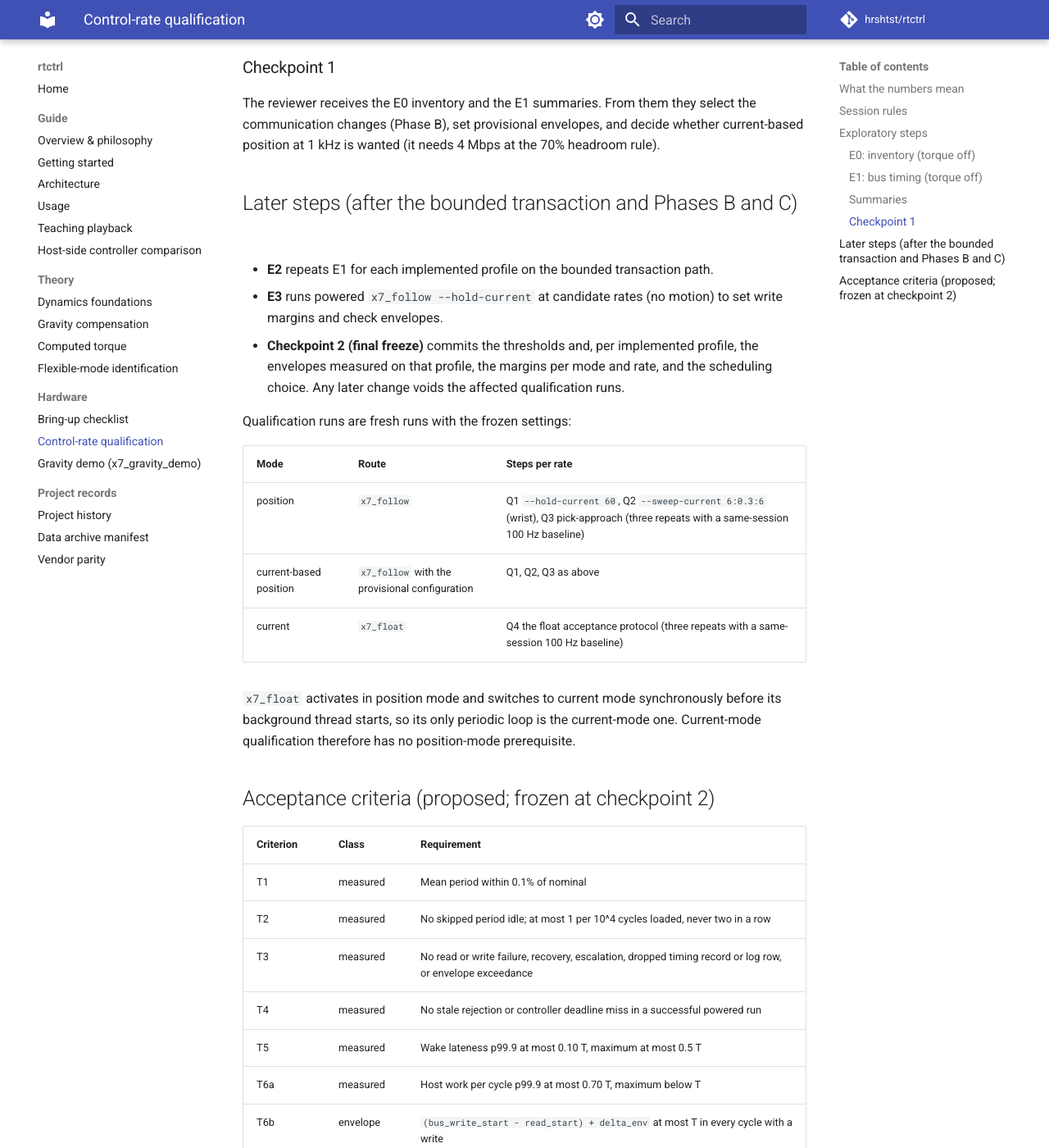
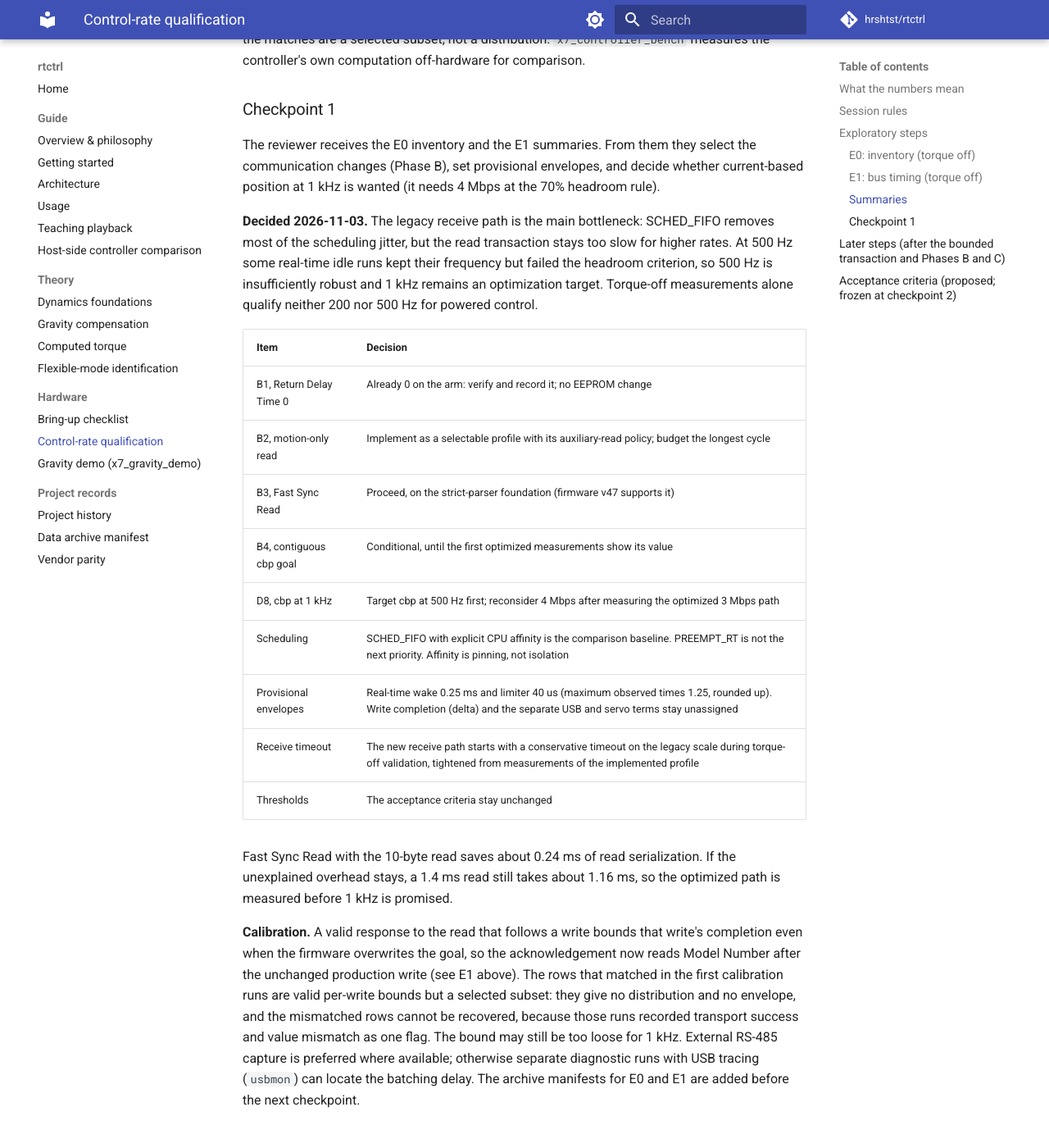
Before and after one commit to hrshtst/rtctrl, an MkDocs documentation site: the page built from docs/hardware/control-rate.md, in a window 1280 px wide and 1400 px high, scrolled down 4141 px. Shown: the whole window at 82% size. Built offline with MkDocs 1.6.1 and Material for MkDocs 9.7.7, drawn with Linux system fonts in a browser that asks for light colours; comment, search, counter and statistics services are not loaded; some of the changed text lies outside the part shown.

Commit message:
docs(control-rate): record the checkpoint 1 decisions
The reviewer decided checkpoint 1 on 2026-11-03. The legacy receive path
is the bottleneck; 500 Hz is insufficiently robust and 1 kHz stays an
optimization target, and torque-off data qualifies neither 200 nor
500 Hz for powered control. Phase B takes Fast Sync Read and a
selectable motion-only read, records the existing Return Delay Time 0,
and keeps the contiguous cbp goal conditional; cbp targets 500 Hz first.
SCHED_FIFO with explicit affinity (pinning, not isolation) is the
scheduling baseline. The provisional envelopes are 0.25 ms of real-time
wake lateness and 40 us of limiter time, with write completion and the
USB and servo terms unassigned. The acceptance thresholds stay.

The procedure page records the decisions and defines the reply span as
the host-observed span between the SDK's packet returns, and the cycle
record says the same. The history entry adds the checkpoint and the
reviewer's revised calibration conclusion, with a ledger row.

Claude-Session: https://claude.ai/code/session_019n1vHmKvqcQXktHbT1RjBu

```diff
--- a/docs/hardware/control-rate.md
+++ b/docs/hardware/control-rate.md
@@ -8,10 +8,11 @@ on this page changes a controller gain or the `x7_track` scale cap.
 
 **Status.** The measurement tooling of Phase A exists: the torque-off bus
 probe, the per-cycle timing log, the posture references and the timing
-summary. The exploratory steps E0 and E1 below can run now. The bounded bus
-transaction, the communication options (Return Delay Time 0, Fast Sync Read,
-a motion-only read) and the rate-derived safety options come after
-checkpoint 1, so no rate above 100 Hz is qualified yet. Every rate other than
+summary. E0 and E1 ran on 2026-11-03, and checkpoint 1 is decided (below).
+E1 calibration is to be repeated with the corrected acknowledgement. Next
+come the bounded bus transaction and the selected communication options
+(Fast Sync Read and a motion-only read), then the rate-derived safety
+options. No rate above 100 Hz is qualified, and every rate other than
 100 Hz prints an experimental warning.
 
 ## What the numbers mean
@@ -22,7 +23,9 @@ apart:
 - **Measured**: host-clock intervals between stamps the host took (wake
   lateness, the host transaction interval, the reply span, controller time,
   limiter and host write times, host work per cycle). These are exact for the
-  recorded cycles.
+  recorded cycles. The reply span runs from the SDK's return of the first
+  status packet to its return of the last: it cannot tell servo delays, USB
+  buffering, driver delivery and SDK polling apart.
 - **Estimated**: a statistic of calibration data applied to a run, such as a
   completion-offset quantile. It estimates a quantile; it bounds no individual
   cycle.
@@ -203,6 +206,41 @@ select the communication changes (Phase B), set provisional envelopes, and
 decide whether current-based position at 1 kHz is wanted (it needs 4 Mbps at
 the 70% headroom rule).
 
+**Decided 2026-11-03.** The legacy receive path is the main bottleneck:
+SCHED_FIFO removes most of the scheduling jitter, but the read transaction
+stays too slow for higher rates. At 500 Hz some real-time idle runs kept
+their frequency but failed the headroom criterion, so 500 Hz is
+insufficiently robust and 1 kHz remains an optimization target. Torque-off
+measurements alone qualify neither 200 nor 500 Hz for powered control.
+
+| Item | Decision |
+|---|---|
+| B1, Return Delay Time 0 | Already 0 on the arm: verify and record it; no EEPROM change |
+| B2, motion-only read | Implement as a selectable profile with its auxiliary-read policy; budget the longest cycle |
+| B3, Fast Sync Read | Proceed, on the strict-parser foundation (firmware v47 supports it) |
+| B4, contiguous cbp goal | Conditional, until the first optimized measurements show its value |
+| D8, cbp at 1 kHz | Target cbp at 500 Hz first; reconsider 4 Mbps after measuring the optimized 3 Mbps path |
+| Scheduling | SCHED_FIFO with explicit CPU affinity is the comparison baseline. PREEMPT_RT is not the next priority. Affinity is pinning, not isolation |
+| Provisional envelopes | Real-time wake 0.25 ms and limiter 40 us (maximum observed times 1.25, rounded up). Write completion (delta) and the separate USB and servo terms stay unassigned |
+| Receive timeout | The new receive path starts with a conservative timeout on the legacy scale during torque-off validation, tightened from measurements of the implemented profile |
+| Thresholds | The acceptance criteria stay unchanged |
+
+Fast Sync Read with the 10-byte read saves about 0.24 ms of read
+serialization. If the unexplained overhead stays, a 1.4 ms read still takes
+about 1.16 ms, so the optimized path is measured before 1 kHz is promised.
+
+**Calibration.** A valid response to the read that follows a write bounds
+that write's completion even when the firmware overwrites the goal, so the
+acknowledgement now reads Model Number after the unchanged production write
+(see E1 above). The rows that matched in the first calibration runs are valid
+per-write bounds but a selected subset: they give no distribution and no
+envelope, and the mismatched rows cannot be recovered, because those runs
+recorded transport success and value mismatch as one flag. The bound may
+still be too loose for 1 kHz. External RS-485 capture is preferred where
+available; otherwise separate diagnostic runs with USB tracing (`usbmon`) can
+locate the batching delay. The archive manifests for E0 and E1 are added
+before the next checkpoint.
+
 ## Later steps (after the bounded transaction and Phases B and C)
 
 - **E2** repeats E1 for each implemented profile on the bounded transaction
```
Also changed, not shown: docs/records/history.md (+16 -1 lines), 1 other file.
